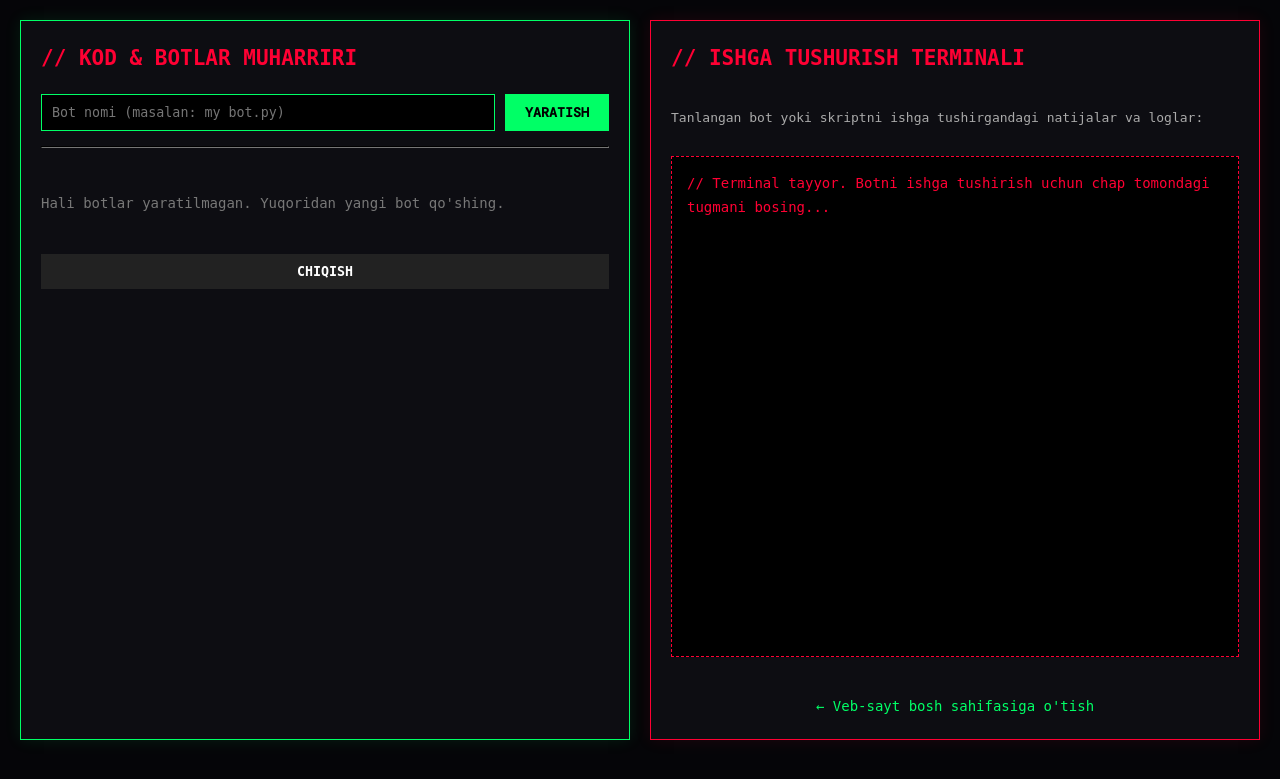
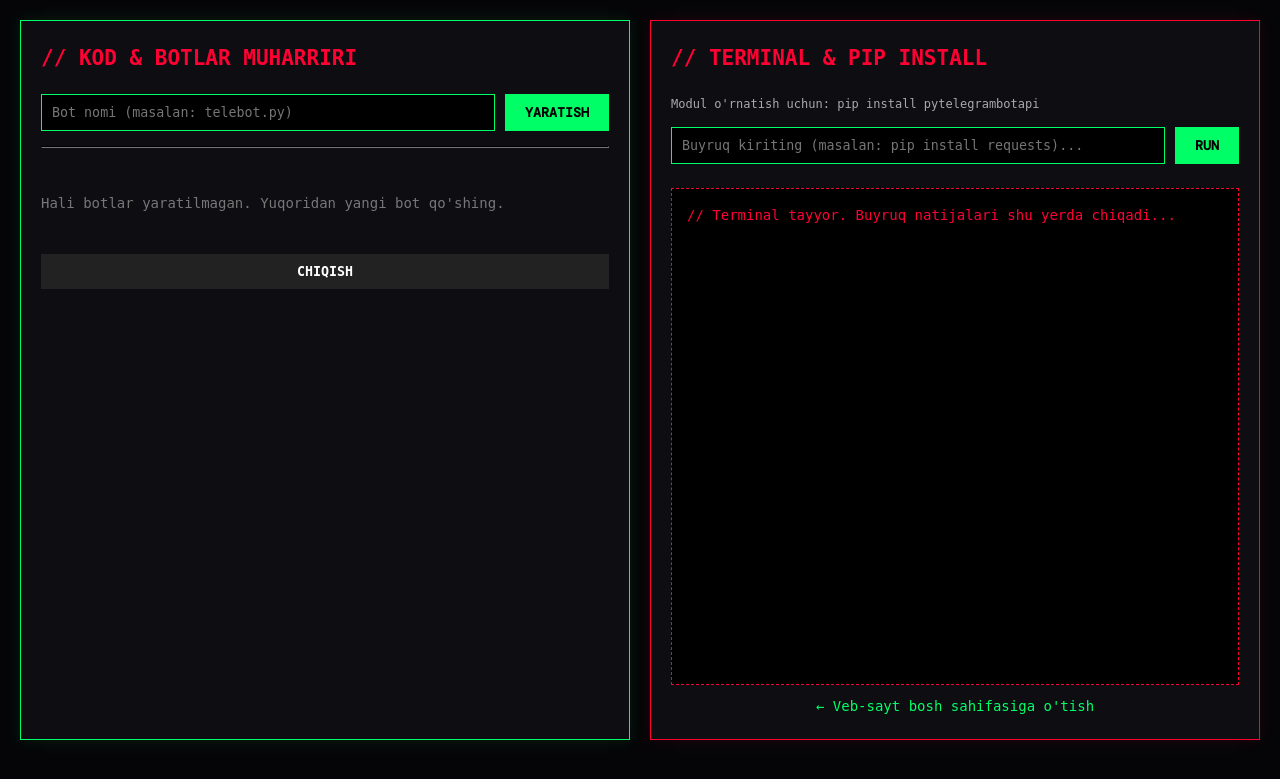
Before and after one commit to dr4x0nuz-spec/zentry-code, a FastAPI app: page /admin in a window 1280 px wide. Shown: the top 779 px of the page. Run offline with FastAPI, Linux system fonts and the light colour scheme; the visitor is signed in with stand-in values (Sample User, id 1).

Commit message:
Update admin.html

```diff
--- a/templates/admin.html
+++ b/templates/admin.html
@@ -3,7 +3,7 @@
 <head>
     <meta charset="UTF-8">
     <meta name="viewport" content="width=device-width, initial-scale=1.0">
-    <title>Zentry-Code | Bot Manager</title>
+    <title>Zentry-Code | Bot Manager & Terminal</title>
     <link rel="stylesheet" href="/static/style.css">
     <style>
         body { background: #050508; color: #00ff66; font-family: monospace; margin: 0; padding: 20px; }
@@ -16,10 +16,10 @@
         .dashboard { display: flex; gap: 20px; max-width: 1400px; margin: 0 auto; height: 90vh; }
         .panel { flex: 1; background: #0d0d12; border: 1px solid #00ff66; padding: 20px; display: flex; flex-direction: column; box-shadow: 0 0 15px rgba(0,255,102,0.1); }
         .panel.right { border-color: #ff0033; box-shadow: 0 0 15px rgba(255,0,51,0.1); }
-        textarea.editor { flex: 1; resize: none; height: 400px; }
-        pre.terminal { background: #000; border: 1px dashed #ff0033; padding: 15px; flex: 1; overflow-y: auto; color: #ff0033; white-space: pre-wrap; }
+        textarea.editor { flex: 1; resize: none; height: 350px; }
+        pre.terminal { background: #000; border: 1px dashed #ff0033; padding: 15px; flex: 1; overflow-y: auto; color: #ff0033; white-space: pre-wrap; margin-bottom: 10px; }
         .bot-list { display: flex; gap: 10px; margin-bottom: 15px; flex-wrap: wrap; }
-        .bot-btn { background: #111; border: 1px solid #00ff66; color: #00ff66; padding: 5px 10px; text-decoration: none; }
+        .bot-btn { background: #111; border: 1px solid #00ff66; color: #00ff66; padding: 5px 10px; text-decoration: none; font-size: 13px; }
         .bot-btn.active { background: #00ff66; color: #000; font-weight: bold; }
         .err { color: #ff0033; margin-bottom: 10px; }
         a { color: #00ff66; text-decoration: none; }
@@ -38,18 +38,16 @@
         </div>
     {% else %}
         <div class="dashboard">
-            <!-- CHAP TOMON: Bot qo'shish va kod yozish -->
+            <!-- CHAP TOMON: Bot va kod boshqaruvi -->
             <div class="panel">
                 <h2>// KOD & BOTLAR MUHARRIRI</h2>
 
-                <!-- Yangi bot qo'shish formasi -->
                 <form action="/admin/bot/create" method="post" style="display: flex; gap: 10px;">
-                    <input type="text" name="bot_name" placeholder="Bot nomi (masalan: my_bot.py)" required style="margin-bottom:0;">
+                    <input type="text" name="bot_name" placeholder="Bot nomi (masalan: telebot.py)" required style="margin-bottom:0;">
                     <button type="submit" class="green">YARATISH</button>
                 </form>
                 <hr style="border-color: #222; margin: 15px 0;">
 
-                <!-- Mavjud botlar ro'yxati -->
                 <div class="bot-list">
                     {% for b in bot_files %}
                         <a href="/admin?bot={{ b }}" class="bot-btn {% if b == selected_bot %}active{% endif %}">{{ b }}</a>
@@ -66,7 +64,7 @@
                 </form>
                 <form action="/admin/bot/run" method="post" style="margin-top: 10px;">
                     <input type="hidden" name="bot_name" value="{{ selected_bot }}">
-                    <button type="submit" style="width:100%; background:#ff0033;">▶ ISHGA TUSHURISH (EXECUTE)</button>
+                    <button type="submit" style="width:100%; background:#ff0033;">▶ BOTNI ISHGA TUSHURISH</button>
                 </form>
                 {% else %}
                 <p style="color:#777;">Hali botlar yaratilmagan. Yuqoridan yangi bot qo'shing.</p>
@@ -77,12 +75,20 @@
                 </form>
             </div>
 
-            <!-- O'NG TOMON: Terminal va Natijalar -->
+            <!-- O'NG TOMON: Terminal & Pip Install -->
             <div class="panel right">
-                <h2>// ISHGA TUSHURISH TERMINALI</h2>
-                <p style="font-size: 13px; color: #aaa;">Tanlangan bot yoki skriptni ishga tushirgandagi natijalar va loglar:</p>
-                <pre class="terminal">{% if output %}{{ output }}{% else %}// Terminal tayyor. Botni ishga tushirish uchun chap tomondagi tugmani bosing...{% endif %}</pre>
-                <br>
+                <h2>// TERMINAL & PIP INSTALL</h2>
+                <p style="font-size: 12px; color: #aaa; margin-top: 0;">Modul o'rnatish uchun: <code>pip install pytelegrambotapi</code></p>
+
+                <!-- Terminal buyruq yuborish formasi -->
+                <form action="/admin/shell" method="post" style="display: flex; gap: 10px; margin-bottom: 10px;">
+                    <input type="hidden" name="selected_bot" value="{{ selected_bot }}">
+                    <input type="text" name="cmd" placeholder="Buyruq kiriting (masalan: pip install requests)..." required style="margin-bottom:0;">
+                    <button type="submit" class="green">RUN</button>
+                </form>
+
+                <pre class="terminal">{% if output %}{{ output }}{% else %}// Terminal tayyor. Buyruq natijalari shu yerda chiqadi...{% endif %}</pre>
+
                 <a href="/" style="text-align: center;">&larr; Veb-sayt bosh sahifasiga o'tish</a>
             </div>
         </div>
```
